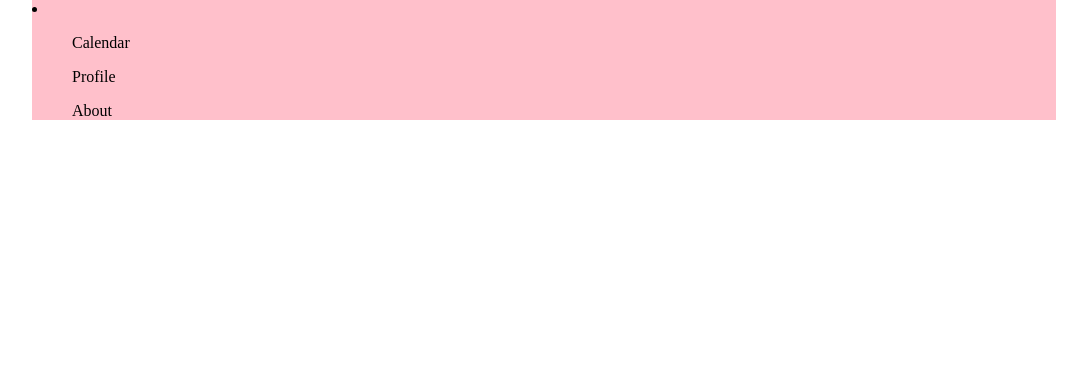
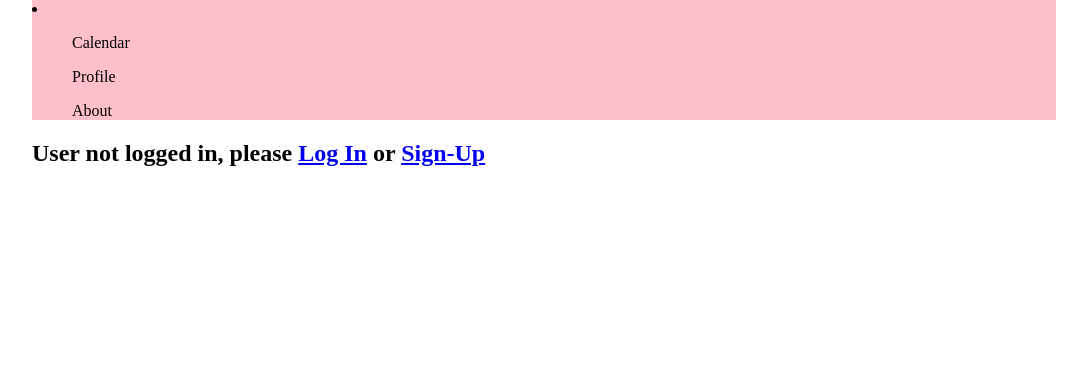
Before and after one commit to RSapsford89/armonario_collaborative_calendar, a Django app: page /user/profile/ in a window 1280 px wide. Shown: the top 380 px of the page, without its empty margins (96-1183 px from the left). Run offline with Django 5.2, Linux system fonts and the light colour scheme; some web fonts are replaced.

Commit message:
added placeholder list to profile.html of user information. fixed broken dir for the styles - missing STATICFILES_DIRS

```diff
--- a/armonario_proj/settings.py
+++ b/armonario_proj/settings.py
@@ -121,6 +121,7 @@ USE_TZ = True
 # https://docs.djangoproject.com/en/5.2/howto/static-files/
 
 STATIC_URL = 'static/'
+STATICFILES_DIRS = [os.path.join(BASE_DIR, 'armonario_proj', 'static')]
 
 # Default primary key field type
 # https://docs.djangoproject.com/en/5.2/ref/settings/#default-auto-field
--- a/user_profile/templates/user_profile/profile.html
+++ b/user_profile/templates/user_profile/profile.html
@@ -1,13 +1,19 @@
 {% extends "base.html" %}
-
+{% load static %}
 {% block content %}
 <section>
     {% if user.is_authenticated %}
-    <h1>User Profile</h1>
+    <h1>{{user}} Profile</h1>
 
-    <p>Lorem, ipsum dolor sit amet consectetur adipisicing elit. Tempore numquam unde magni ab! Mollitia deleniti accusantium aspernatur laborum totam excepturi vero nihil nostrum tempore aliquid, ipsum ea consequuntur vel delectus?</p>
+
     <h2></h2>
-
+    <li>{{user.email}}</li>
+    <li>{{user.first_name}}</li>
+    <li>{{user.last_name}}</li>
+    <li>{{user.phone_number}}</li>
+    <li>{{user.location}}</li>
+    {% else %}
+    <h2>User not logged in, please <a href="{% url "user:login" %}">Log In</a> or <a href="{% url "user:register" %}">Sign-Up</a></h2>
     {% endif %}
 </section>
 {% endblock content %}
```
Also changed, not shown: db.sqlite3.
